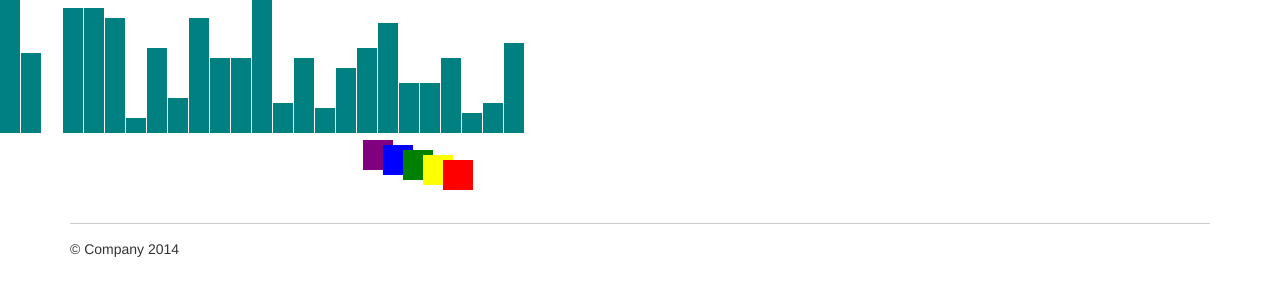
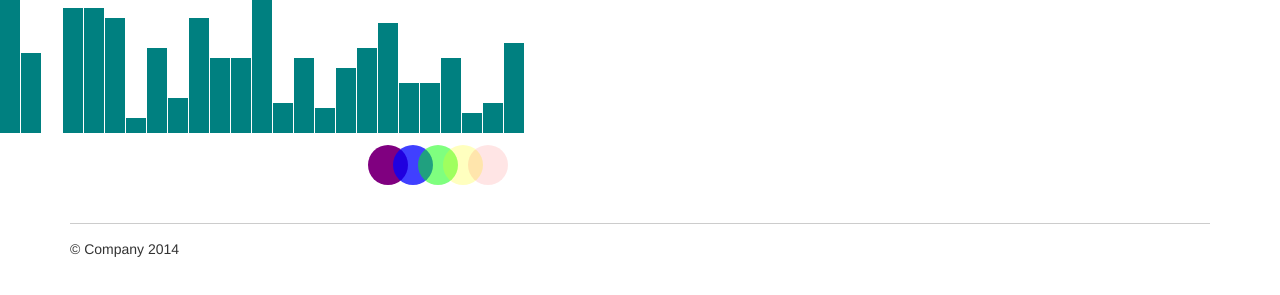
Before and after one commit to bryankennedy/d3, a plain HTML site: page index.html in a window 1280 px wide. Shown: the part 57-352 px from the top of the page. Drawn offline with nearby package versions, Linux system fonts and the light colour scheme.

Commit message:
Setting svg size and doing some drawing

```diff
--- a/index.html
+++ b/index.html
@@ -23,6 +23,10 @@
   <body>
 
     <script type="text/javascript">
+      //Width and height
+      var w = 500;
+      var h = 50;
+
       var dataset = [];
       for (var i = 0; i < 25; i++) {
         var newNumber = Math.round(Math.random() * 30);
@@ -61,11 +65,11 @@
       <div class="row">
         <div class="valen col-md-offset-3 col-md-6">
           <svg width="500" height="50">
-          <rect x="0" y="0" width="30" height="30" fill="purple"/>
-          <rect x="20" y="5" width="30" height="30" fill="blue"/>
-          <rect x="40" y="10" width="30" height="30" fill="green"/>
-          <rect x="60" y="15" width="30" height="30" fill="yellow"/>
-          <rect x="80" y="20" width="30" height="30" fill="red"/>
+          <circle cx="25" cy="25" r="20" fill="rgba(128, 0, 128, 1.0)"/>
+          <circle cx="50" cy="25" r="20" fill="rgba(0, 0, 255, 0.75)"/>
+          <circle cx="75" cy="25" r="20" fill="rgba(0, 255, 0, 0.5)"/>
+          <circle cx="100" cy="25" r="20" fill="rgba(255, 255, 0, 0.25)"/>
+          <circle cx="125" cy="25" r="20" fill="rgba(255, 0, 0, 0.1)"/>
           </svg>
         </div>
       </div>
```
